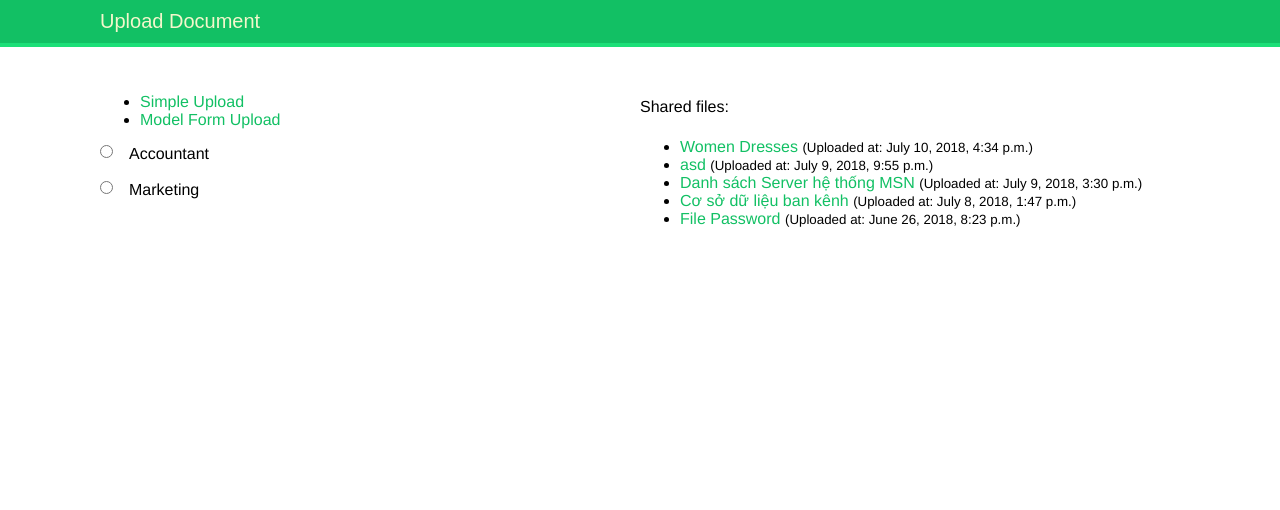
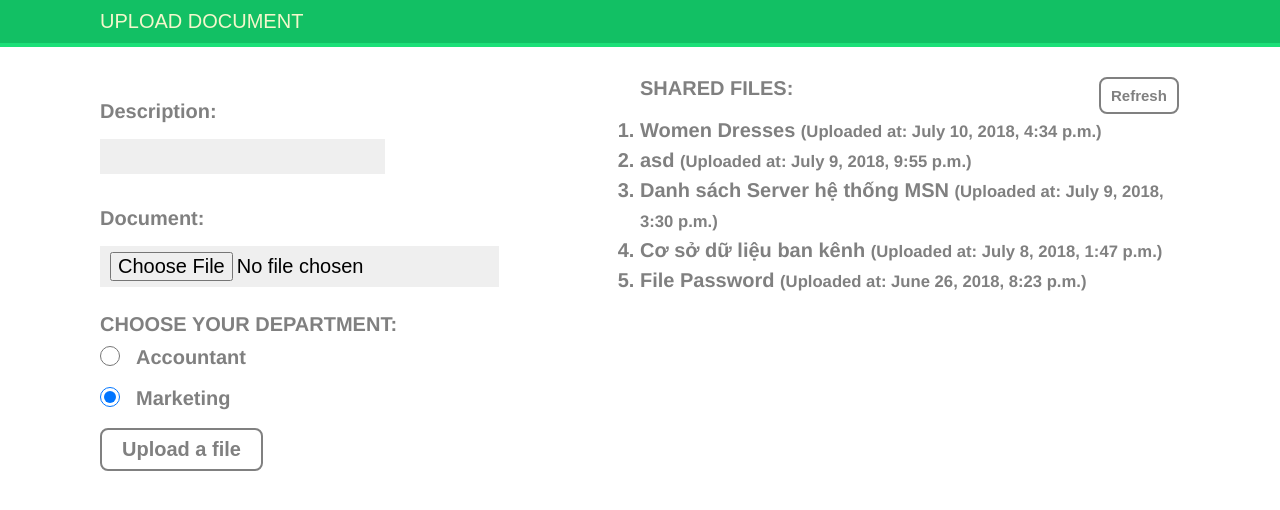
Before and after one commit to thongna/upload_and_share, a Django app: template core/templates/core/home.html in a window 1280 px wide. Shown: the top 510 px of the page. Run offline with Django 3.2, Linux system fonts and the light colour scheme; the template is opened without the code that fills it: values that come from a table or form of the project are taken from there, others are empty; data comes from the database, SQL or seed files in the repository; both versions use the stored data as it was after the commit; some libraries are stand-ins or nearby versions; some web fonts are replaced.

Commit message:
10072018

```diff
--- a/UploadAndShare/urls.py
+++ b/UploadAndShare/urls.py
@@ -21,9 +21,9 @@ from core import views
 
 urlpatterns = [
     path('admin/', admin.site.urls),
-    path('home/', views.home, name='home'),
-    path('simple_upload', views.simple_upload, name='simple_upload'),
-    path('upload/', views.model_form_upload, name='model_form_upload'),
+    path('', views.home, name='home'),
+    #path('simple_upload', views.simple_upload, name='simple_upload'),
+    #path('upload/', views.model_form_upload, name='model_form_upload'),
     path('delete/', views.delete_document, name='delete_document'),
 ]
 
--- a/core/admin.py
+++ b/core/admin.py
@@ -9,4 +9,7 @@ class DocumentAdmin(admin.ModelAdmin):
 
 admin.site.register(Person)
 
-admin.site.register(Department)
+@admin.register(Department)
+class DepartmentAdmin(admin.ModelAdmin):
+    list_display = ['department', 'available']
+    list_editable = ['available',]
--- a/core/forms.py
+++ b/core/forms.py
@@ -1,7 +1,9 @@
 from django import forms
 from .models import Document
+
+
 
 class DocumentForm(forms.ModelForm):
     class Meta:
         model = Document
-        fields = ('description', 'document', )
+        fields = ('description', 'document',)
--- a/core/models.py
+++ b/core/models.py
@@ -15,6 +15,7 @@ def get_upload_to(instance, filename):
 
 class Department(models.Model):
     department = models.CharField(max_length=50)
+    available = models.BooleanField(default=True)
 
     def __str__(self):
         return self.department
--- a/core/static/css/base.css
+++ b/core/static/css/base.css
@@ -12,15 +12,15 @@ p {
 }
 
 a {
-    color:#12c064;
+    color:gray;
     text-decoration:none;
 }
 
 a:hover {
-    color:#00a74f;
+    color:dodgerblue;
 }
 
-h1, h2, h3, h4, h5 , h6 { font-family: 'Muli', sans-serif; font-weight:normal; }
+h1, h2, h3, h4, h5, h6 { font-family: 'Muli', sans-serif; font-weight:normal; }
 
 h1 {
     border-bottom:1px solid #bbb;
@@ -81,6 +81,10 @@ ol {
     padding-top:4px;
 }
 
+li {
+
+}
+
 #content {
     padding:30px 100px;
 }
@@ -95,11 +99,17 @@ form p {
     overflow:auto;
 }
 
+
 label {
     float:left;
     clear:both;
-    color:#333;
-    margin-bottom:4px;
+    margin-bottom:0px;
+    padding-bottom: 10px;
+    color: gray;
+    background-color: white;
+    border-radius: 8px;
+    font-size: 20px;
+    font-weight: bold;
 }
 input, textarea {
     clear:both;
@@ -108,193 +118,83 @@ input, textarea {
     background:#efefef;
     border:0;
     padding:6px 10px;
-    font-size:14px;
+    font-size:20px;
 }
-input[type=submit], a.button {
-    font-weight:bold;
-    background:#12c064;
-    color:#fff;
-    padding:10px 20px;
-    font-size:14px;
-    text-transform:uppercase;
-}
-.errorlist {
-    color:#cc0033;
-    float:left;
-    clear:both;
-    padding-left:10px;
-}
-.helptext {
-    margin:0 0 20px 0;
-    color:#aaa;
-    clear:both;
-    float:left;
-    font-size:13px;
-}
-/* messages */
-ul.messages {
-    margin:10px 100px;
-    padding:0;
-    list-style-type:
-    none;
-}
-ul.messages li.success,
-ul.messages li.warning,
-ul.messages li.error,
-ul.messages li.info {
-    margin:0;
-    padding:14px 20px;
-    list-style:none;
-    color:#fff;
-}
-
-ul.messages li.success { background:#81ce81; }
-ul.messages li.success a { color:#0ac33e; }
-
-ul.messages li.error { background:#a30029; color:#e9828e; }
-ul.messages li.error a { color:#e9828e; }
-
-ul.messages li.info { background:#faffae; color:#696b4e; }
-ul.messages li.info a { color:#1586de; }
-
-ul.messages li.warning { background:#de9404; }
-ul.messages li.warning a { color:#f49000; }
-
-ul.messages li a.close {
-    margin:0;
-    float:right;
-    opacity:1;
-    border:0;
-    box-shadow:none;
-    text-shadow:none;
-}
-
-.login-form {
-    float:left;
-}
-
-/* social-auth */
-.social {
-    float:right;
-}
-.social li {
-    list-style:none;
-    padding:10px 20px;
-    margin:0 0 10px 0;
-}
-.social li a {
-    width:100%;
-    height:100%;
-    display:block;
-    color:#fff;
-}
-.social li.facebook { background:#3b5399; }
-.social li.twitter { background:#00cffa; }
-.social li.google { background:#de1710; }
-
-
-/* images */
-
-.image-preview, .image-detail {
-    max-width:300px;
-    float:left;
-    margin:0 20px 20px 0;
-}
-.image-detail { margin-top:20px; }
-.image-info div {
-    padding:20px 0;
-    overflow:auto;
-}
-.count {
-    color:#aaa;
-    border:3px solid #bbb;
-    border-radius:26px;
-    padding:10px 20px;
-    margin:20px 10px 0;
-}
-a.like, a.follow { float:right; margin-top:-8px; }
-
-#image-list { overflow:auto; }
-#image-list .image {
-    float:left;
-    width:220px;
-    height:300px;
-    margin:0 10px 10px 10px;
-    border-top:8px solid #12c064;
-    background:#eee;
-}
-#image-list img { width:220px; height:220px; }
-#image-list .info { padding:10px; }
-#image-list .info a { color:#333; }
-.image-likes div {
-    float:left;
-    width:auto;
-    padding:10px;
-    text-align:center;
-}
-.image-likes img {
-    width:120px;
-    height:120px;
-    border-radius:50%;
-}
-
-/* users */
-#people-list img {
-    width:180px;
-    height:180px;
-    border-radius:50%;
-    margin-bottom:20px;
-}
-#people-list .user {
-    width:180px;
-    float:left;
-    overflow:auto;
-    padding:10px;
-}
-#people-list .info { text-align:center; }
-img.user-detail {
-    border-radius:50%;
-    float:left;
-}
-.profile-info {
-    float:left;
-    overflow:auto;
-    margin-right:20px;
-}
-.image-container { margin-top:40px; }
-
-/* actions */
-.action {
-    clear:both;
-    overflow:auto;
-}
-.action .images {
-    float:left;
-    margin:0 10px 10px 0;
-}
-.action .date {
-    font-style:italic;
-    color:#ccc;
-}
-
 
 .upload {
     width: 50%;
     float: left;
-
 }
 
-
 .share {
+    width: 50%;
+    float: right;
+}
+.refresh {
     width: 50%;
     float: right;
 }
 
 .radio {
     position: relative;
-
     margin: 0 1rem 0 0 ;
     padding-left: 10px;
+    cursor: pointer;
+    width: 20px;
+    height: 20px;
+}
 
-    cursor: pointer;
+
+.upload-btn-wrapper {
+  position: relative;
+  overflow: hidden;
+  display: inline-block;
 }
+
+.btn {
+  border: 2px solid gray;
+  color: gray;
+  background-color: white;
+  padding: 8px 20px;
+  border-radius: 8px;
+  font-size: 20px;
+  font-weight: bold;
+}
+
+.delete-document {
+    border: 1px solid gray;
+  color: dodgerblue;
+  background-color: white;
+  padding: 5px 5px;
+  border-radius: 5px;
+  font-size: 15px;
+  font-weight: bold;
+}
+
+.upload-btn-wrapper input[type=file] {
+  font-size: 20px;
+  left: 0;
+  top: 0;
+  opacity: 1;
+}
+
+.department-name, .document-shared{
+    color: gray;
+    background-color: white;
+    padding: 0px 0px;
+    border-radius: 8px;
+    font-size: 20px;
+    font-weight: bold;
+}
+
+.refresh-btn {
+
+  border: 2px solid gray;
+  color: gray;
+  background-color: white;
+  padding: 8px 10px;
+  border-radius: 8px;
+  font-size: 15px;
+  font-weight: bold;
+    margin-left: 70%;
+}
--- a/core/templates/core/home.html
+++ b/core/templates/core/home.html
@@ -2,39 +2,47 @@
 
 {% block content %}
     <div class="upload">
-        <ul>
-            <li>
-                <a href="{% url 'simple_upload' %}">Simple Upload</a>
-            </li>
-            <li>
-                <a href="{% url 'model_form_upload' %}">Model Form Upload</a>
-            </li>
-        </ul>
+        <div class="upload-btn-wrapper">
+            <form method="post" enctype="multipart/form-data">
+                {% csrf_token %}
+                {{ form.as_p }}
+                <label>CHOOSE YOUR DEPARTMENT:</label>
+                {% for dpt in departments %}
+                    <input type="radio" name="department" class="option-input radio" checked="checked" value="{{ dpt.department }}">
+                    <div class="department-name">  {{ dpt.department }}</div><br>
+                {% endfor %}
+                <button class="btn" type="submit">Upload a file</button>
+            </form>
+        </div>
 
-        <form action="">
-            {% for dpt in departments %}
-                <input type="radio" name="department" class="option-input radio" value="{{ dpt.department }}"><div class="department-name">  {{ dpt.department }}</div><br>
-            {% endfor %}
-        </form>
+
     </div>
 
     <div class="share">
-        <p>Shared files:</p>
-        <ul>
+         <div class="upload"><label>SHARED FILES:</label></div>
+        <div class="refresh"><button class="refresh-btn">Refresh</button></div>
+
+        <br>
+        <ol class="document-shared">
             {% for obj in documents %}
                 <li class="{{ obj.id }}">
                     <a href="{{ obj.document.url }}">{{ obj.description }}</a>
                     <small>(Uploaded at: {{ obj.uploaded_at }})</small>
-                    {% if obj.get_ip_of_document == ip %}
-                        <a href="#" data-id="{{ obj.id }}" data-action="delete" class="delete-document">Delete</a>
-                    {% endif %}
+                        {% if obj.get_ip_of_document == ip %}
+                            <a href="#" data-id="{{ obj.id }}" data-action="delete" class="delete-document">DELETE</a>
+                        {% endif %}
+
                 </li>
             {% endfor %}
-        </ul>
+        </ol>
     </div>
 
 {% endblock %}
 {% block domready %}
+    $('.refresh-btn').click(function(){
+        window.location.reload();
+    });
+
     $('a.delete-document').click(function(e){
     if (confirm('Are you sure?')) {
     e.preventDefault();
--- a/templates/base.html
+++ b/templates/base.html
@@ -5,7 +5,7 @@
     <title>{% block title %}{% endblock %}</title>
     <link href="{% static "css/base.css" %}" rel="stylesheet">
     <div id="header">
-        <span class="logo">Upload Document</span>
+        <span class="logo"><a href='{% url 'home' %}' >UPLOAD DOCUMENT</a></span>
     </div>
     {% if messages %}
         <ul class="messages">
```
Also changed, not shown: core/templates/core/model_form_upload.html (+8 -5 lines), core/views.py (+38 -3 lines), db.sqlite3.
